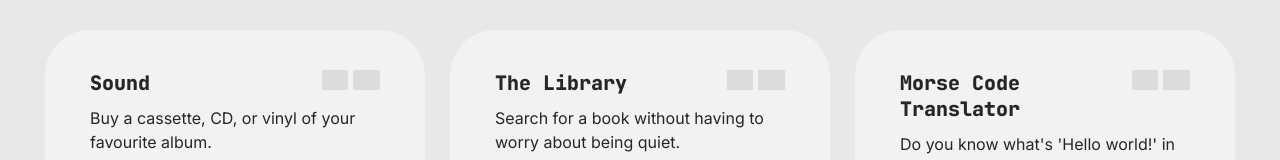
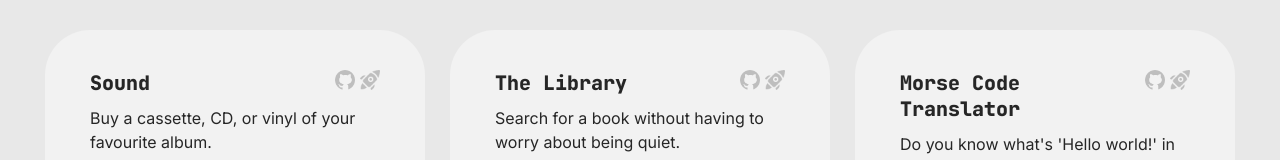
Before and after one commit to marielle-lopez/portfolio, a React (Vite) app: page /projects in a window 1280 px wide. Shown: the part 334-494 px from the top of the page. Built offline with nearby package versions, Linux system fonts and the light colour scheme; grey boxes are pictures that could not be loaded.

Commit message:
updated image paths

```diff
--- a/src/components/ProjectCard/ProjectCard.jsx
+++ b/src/components/ProjectCard/ProjectCard.jsx
@@ -18,14 +18,14 @@ const ProjectCard = ({
             <Link to={repoLink} target="_blank">
               <img
                 className={styles.project_card__text__header__links__link}
-                src="../src/assets/github.png"
+                src="/github.png"
                 alt="GitHub icon"
               />
             </Link>
             <Link to={deployedLink} target="_blank">
               <img
                 className={styles.project_card__text__header__links__link}
-                src="../src/assets/deployed.png"
+                src="/deployed.png"
                 alt="Deployed icon"
               />
             </Link>
```
